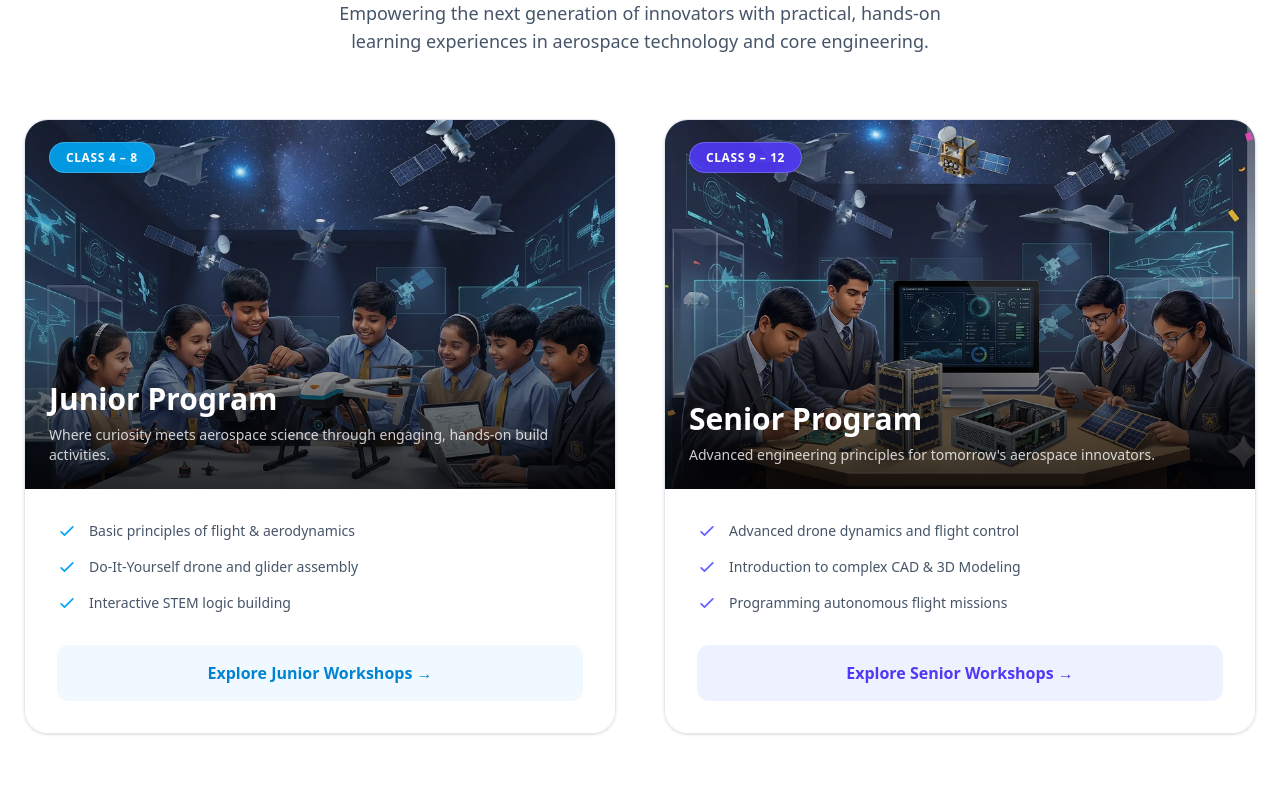
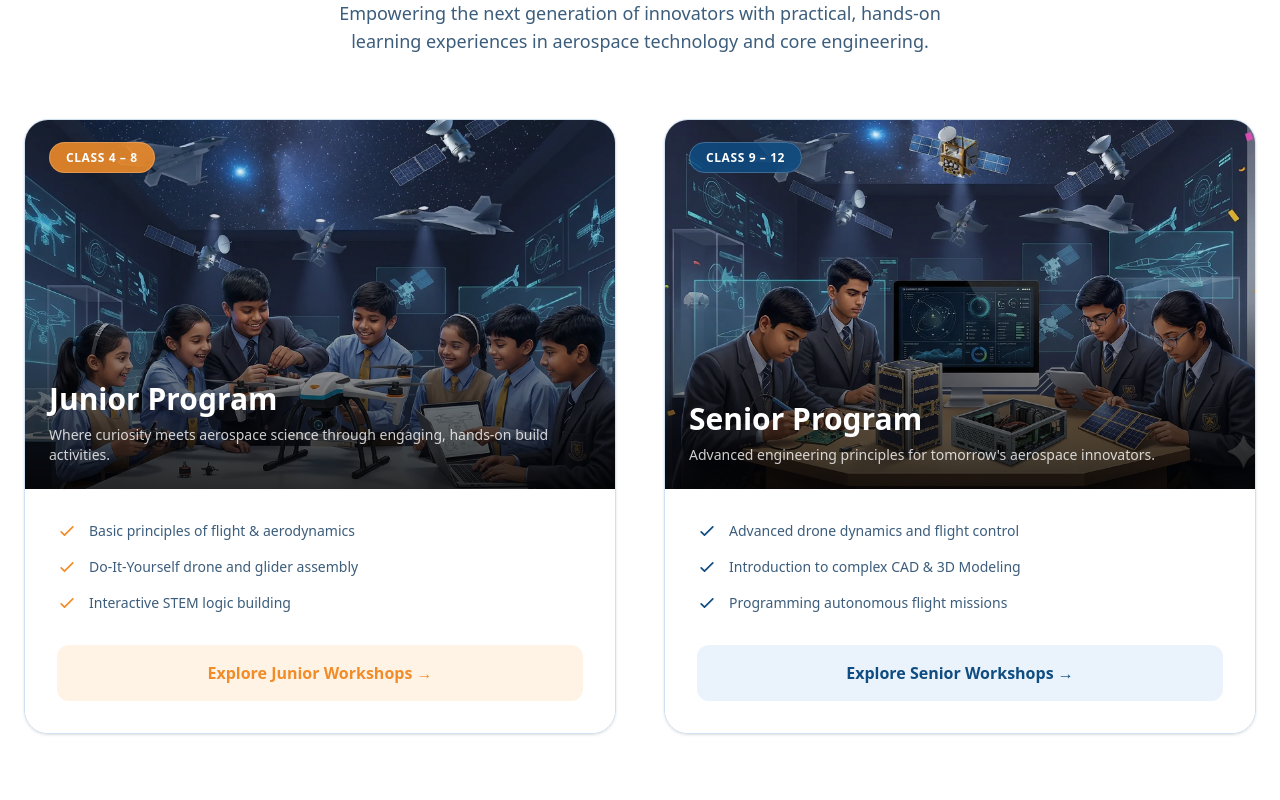
Before and after one commit to AmitVerma-01/AeroKodex-UI, a Next.js app: page / in a window 1280 px wide. Shown: the part 1000-1800 px from the top of the page. Built offline with nearby package versions, Linux system fonts and the light colour scheme.

Commit message:
new theme

```diff
--- a/src/app/auth/login/page.tsx
+++ b/src/app/auth/login/page.tsx
@@ -40,7 +40,7 @@ const LoginPage = () => {
         <div className="text-center mb-10">
           <Link href="/" className="inline-flex items-center space-x-2 mb-6">
             <div className="w-8 h-8 bg-primary rounded-sm flex items-center justify-center">
-              <span className="text-white font-bold text-xl dark:text-slate-900">A</span>
+              <span className="text-white font-bold text-xl">A</span>
             </div>
             <span className="font-bold text-xl tracking-tight text-foreground">AEROKODEX</span>
           </Link>
--- a/src/app/auth/register/page.tsx
+++ b/src/app/auth/register/page.tsx
@@ -123,7 +123,7 @@ const RegisterPage = () => {
         <div className="text-center mb-10">
           <Link href="/" className="inline-flex items-center space-x-2 mb-6">
             <div className="w-8 h-8 bg-primary rounded-sm flex items-center justify-center">
-              <span className="text-white font-bold text-xl dark:text-slate-900">A</span>
+              <span className="text-white font-bold text-xl">A</span>
             </div>
             <span className="font-bold text-xl tracking-tight text-foreground">AEROKODEX</span>
           </Link>
--- a/src/app/auth/reset/page.tsx
+++ b/src/app/auth/reset/page.tsx
@@ -66,7 +66,7 @@ const ResetPage = () => {
         <div className="text-center mb-10">
           <Link href="/" className="inline-flex items-center space-x-2 mb-6">
             <div className="w-8 h-8 bg-primary rounded-sm flex items-center justify-center">
-              <span className="text-white font-bold text-xl dark:text-slate-900">A</span>
+              <span className="text-white font-bold text-xl">A</span>
             </div>
             <span className="font-bold text-xl tracking-tight text-foreground">AEROKODEX</span>
           </Link>
--- a/src/app/globals.css
+++ b/src/app/globals.css
@@ -3,39 +3,69 @@
 @custom-variant dark (&:where(.dark, .dark *));
 
 :root {
-  --background: #fafbfc;
-  --foreground: #0f172a;
-  --primary: #003366;
-  --primary-accent: #004b93;
-  --secondary: #475569;
-  --accent: #0284c7;
-  --muted: #f1f5f9;
-  --border: #e2e8f0;
-  --surface: #ffffff;
-  --surface-alt: #f8fafc;
-  --card: #ffffff;
-  --card-hover: #f8fafc;
-  --input: #f1f5f9;
-  --nav-bg: rgba(255, 255, 255, 0.85);
-  --nav-border: rgba(226, 232, 240, 0.5);
+  /* Saffron + Blue + White theme tokens (edit these to re-theme app-wide) */
+  --brand-saffron: #f28c28;
+  --brand-saffron-soft: #fff3e6;
+  --brand-blue: #0f4c81;
+  --brand-blue-strong: #0b3a63;
+  --brand-blue-soft: #eaf2fb;
+  --brand-white: #ffffff;
+
+  --background: #f8fbff;
+  --foreground: #0b2239;
+  --primary: var(--brand-blue);
+  --primary-accent: var(--brand-blue-strong);
+  --secondary: #3c5d7b;
+  --accent: var(--brand-saffron);
+  --muted: var(--brand-blue-soft);
+  --border: #cfe0f2;
+  --surface: var(--brand-white);
+  --surface-alt: #f1f7ff;
+  --card: var(--brand-white);
+  --card-hover: #f6faff;
+  --input: #edf5ff;
+  --nav-bg: rgba(255, 255, 255, 0.9);
+  --nav-border: rgba(15, 76, 129, 0.2);
+
+  --program-junior: var(--brand-saffron);
+  --program-junior-soft: var(--brand-saffron-soft);
+  --program-senior: var(--brand-blue);
+  --program-senior-soft: var(--brand-blue-soft);
+
+  --hero-overlay-start: rgba(9, 27, 45, 0.9);
+  --hero-overlay-mid: rgba(15, 76, 129, 0.55);
+  --hero-overlay-end: rgba(15, 76, 129, 0.2);
+
+  --shadow-color: 15, 76, 129;
 }
 
 .dark {
-  --background: #0a0f1a;
-  --foreground: #e8edf5;
-  --primary: #38bdf8;
-  --primary-accent: #0ea5e9;
-  --secondary: #94a3b8;
-  --accent: #38bdf8;
-  --muted: #111827;
-  --border: #1e293b;
-  --surface: #0f172a;
-  --surface-alt: #111827;
-  --card: #111827;
-  --card-hover: #1e293b;
-  --input: #1e293b;
-  --nav-bg: rgba(10, 15, 26, 0.85);
-  --nav-border: rgba(30, 41, 59, 0.5);
+  --background: #061321;
+  --foreground: #ebf3ff;
+  --primary: #79b5e8;
+  --primary-accent: #9ac7ef;
+  --secondary: #9eb6ce;
+  --accent: #ffae4a;
+  --muted: #0f2032;
+  --border: #1e3954;
+  --surface: #0b1c2e;
+  --surface-alt: #0a1828;
+  --card: #0e2237;
+  --card-hover: #11304d;
+  --input: #0f2a43;
+  --nav-bg: rgba(6, 19, 33, 0.88);
+  --nav-border: rgba(121, 181, 232, 0.25);
+
+  --program-junior: #ffbf6f;
+  --program-junior-soft: rgba(255, 191, 111, 0.14);
+  --program-senior: #79b5e8;
+  --program-senior-soft: rgba(121, 181, 232, 0.14);
+
+  --hero-overlay-start: rgba(4, 15, 26, 0.93);
+  --hero-overlay-mid: rgba(11, 58, 99, 0.62);
+  --hero-overlay-end: rgba(8, 38, 66, 0.26);
+
+  --shadow-color: 121, 181, 232;
 }
 
 @theme inline {
@@ -52,6 +82,14 @@
   --color-card: var(--card);
   --color-card-hover: var(--card-hover);
   --color-input: var(--input);
+  --color-brand-saffron: var(--brand-saffron);
+  --color-brand-blue: var(--brand-blue);
+  --color-brand-blue-soft: var(--brand-blue-soft);
+  --color-brand-white: var(--brand-white);
+  --color-program-junior: var(--program-junior);
+  --color-program-junior-soft: var(--program-junior-soft);
+  --color-program-senior: var(--program-senior);
+  --color-program-senior-soft: var(--program-senior-soft);
   --font-sans: var(--font-geist-sans), 'Inter', system-ui, sans-serif;
   --font-mono: var(--font-geist-mono);
 }
@@ -93,11 +131,7 @@ body {
 
 .hover-lift:hover {
   transform: translateY(-6px);
-  box-shadow: 0 20px 40px -12px rgba(0, 51, 102, 0.1);
-}
-
-.dark .hover-lift:hover {
-  box-shadow: 0 20px 40px -12px rgba(56, 189, 248, 0.08);
+  box-shadow: 0 20px 40px -12px rgba(var(--shadow-color), 0.14);
 }
 
 /* ───── Typography ───── */
@@ -112,6 +146,51 @@ h1, h2, h3 {
   background: linear-gradient(135deg, var(--primary) 0%, var(--accent) 100%);
   -webkit-background-clip: text;
   -webkit-text-fill-color: transparent;
+}
+
+.hero-overlay {
+  background: linear-gradient(
+    90deg,
+    var(--hero-overlay-start) 0%,
+    var(--hero-overlay-mid) 55%,
+    var(--hero-overlay-end) 100%
+  );
+}
+
+.program-chip-junior {
+  background: color-mix(in srgb, var(--program-junior) 88%, transparent);
+}
+
+.program-chip-senior {
+  background: color-mix(in srgb, var(--program-senior) 88%, transparent);
+}
+
+.program-check-junior {
+  color: var(--program-junior);
+}
+
+.program-check-senior {
+  color: var(--program-senior);
+}
+
+.program-cta-junior {
+  background: var(--program-junior-soft);
+  color: var(--program-junior);
+}
+
+.program-cta-junior:hover {
+  background: var(--program-junior);
+  color: var(--brand-white);
+}
+
+.program-cta-senior {
+  background: var(--program-senior-soft);
+  color: var(--program-senior);
+}
+
+.program-cta-senior:hover {
+  background: var(--program-senior);
+  color: var(--brand-white);
 }
 
 /* ───── Animations ───── */
--- a/src/app/page.tsx
+++ b/src/app/page.tsx
@@ -22,16 +22,16 @@ export default function Home() {
           <div className="grid grid-cols-1 md:grid-cols-2 gap-8 lg:gap-12 mt-12">
             {/* Junior Program */}
             <div className="group relative rounded-3xl overflow-hidden border border-border shadow-sm hover:shadow-xl transition-all duration-500 hover:-translate-y-1">
-              <div className="aspect-[16/10] relative overflow-hidden bg-slate-100 dark:bg-slate-800">
+              <div className="aspect-16/10 relative overflow-hidden bg-muted">
                 <Image
                   src="/CoverImage-AeroKodex-Junior1.webp"
                   alt="AeroKodex Junior Program"
                   fill
                   className="object-cover transition-transform duration-700 group-hover:scale-105"
                 />
-                <div className="absolute inset-0 bg-gradient-to-t from-black/80 via-black/20 to-transparent" />
+                <div className="absolute inset-0 bg-linear-to-t from-black/80 via-black/20 to-transparent" />
                 <div className="absolute top-6 left-6">
-                  <span className="px-4 py-1.5 rounded-full bg-sky-500/90 text-white text-xs font-bold uppercase tracking-wider backdrop-blur-sm border border-white/20">
+                  <span className="px-4 py-1.5 rounded-full program-chip-junior text-white text-xs font-bold uppercase tracking-wider backdrop-blur-sm border border-white/20">
                     Class 4 – 8
                   </span>
                 </div>
@@ -48,12 +48,12 @@ export default function Home() {
                     "Interactive STEM logic building",
                   ].map((item, i) => (
                     <li key={i} className="flex items-start text-sm text-secondary">
-                      <svg className="w-5 h-5 text-sky-500 mr-3 shrink-0" fill="none" stroke="currentColor" viewBox="0 0 24 24"><path strokeLinecap="round" strokeLinejoin="round" strokeWidth={2} d="M5 13l4 4L19 7" /></svg>
+                      <svg className="w-5 h-5 program-check-junior mr-3 shrink-0" fill="none" stroke="currentColor" viewBox="0 0 24 24"><path strokeLinecap="round" strokeLinejoin="round" strokeWidth={2} d="M5 13l4 4L19 7" /></svg>
                       {item}
                     </li>
                   ))}
                 </ul>
-                <Link href="/workshops" className="mt-auto w-full py-4 text-center rounded-xl bg-sky-50 text-sky-600 dark:bg-sky-500/10 dark:text-sky-400 font-bold hover:bg-sky-500 hover:text-white transition-colors">
+                <Link href="/workshops" className="mt-auto w-full py-4 text-center rounded-xl font-bold transition-colors program-cta-junior">
                   Explore Junior Workshops →
                 </Link>
               </div>
@@ -61,16 +61,16 @@ export default function Home() {
 
             {/* Senior Program */}
             <div className="group relative rounded-3xl overflow-hidden border border-border shadow-sm hover:shadow-xl transition-all duration-500 hover:-translate-y-1">
-              <div className="aspect-[16/10] relative overflow-hidden bg-slate-100 dark:bg-slate-800">
+              <div className="aspect-16/10 relative overflow-hidden bg-muted">
                 <Image
                   src="/CoverImage-AeroKodex-Senior1.webp"
                   alt="AeroKodex Senior Program"
                   fill
                   className="object-cover transition-transform duration-700 group-hover:scale-105"
                 />
-                <div className="absolute inset-0 bg-gradient-to-t from-black/80 via-black/20 to-transparent" />
+                <div className="absolute inset-0 bg-linear-to-t from-black/80 via-black/20 to-transparent" />
                 <div className="absolute top-6 left-6">
-                  <span className="px-4 py-1.5 rounded-full bg-indigo-600/90 text-white text-xs font-bold uppercase tracking-wider backdrop-blur-sm border border-white/20">
+                  <span className="px-4 py-1.5 rounded-full program-chip-senior text-white text-xs font-bold uppercase tracking-wider backdrop-blur-sm border border-white/20">
                     Class 9 – 12
                   </span>
                 </div>
@@ -87,12 +87,12 @@ export default function Home() {
                     "Programming autonomous flight missions",
                   ].map((item, i) => (
                     <li key={i} className="flex items-start text-sm text-secondary">
-                      <svg className="w-5 h-5 text-indigo-500 mr-3 shrink-0" fill="none" stroke="currentColor" viewBox="0 0 24 24"><path strokeLinecap="round" strokeLinejoin="round" strokeWidth={2} d="M5 13l4 4L19 7" /></svg>
+                      <svg className="w-5 h-5 program-check-senior mr-3 shrink-0" fill="none" stroke="currentColor" viewBox="0 0 24 24"><path strokeLinecap="round" strokeLinejoin="round" strokeWidth={2} d="M5 13l4 4L19 7" /></svg>
                       {item}
                     </li>
                   ))}
                 </ul>
-                <Link href="/workshops" className="mt-auto w-full py-4 text-center rounded-xl bg-indigo-50 text-indigo-600 dark:bg-indigo-500/10 dark:text-indigo-400 font-bold hover:bg-indigo-600 hover:text-white transition-colors">
+                <Link href="/workshops" className="mt-auto w-full py-4 text-center rounded-xl font-bold transition-colors program-cta-senior">
                   Explore Senior Workshops →
                 </Link>
               </div>
@@ -129,7 +129,7 @@ export default function Home() {
               ))}
             </ul>
           </div>
-          <div className="flex-1 bg-card rounded-sm p-8 min-h-[300px] flex items-center justify-center border border-border">
+          <div className="flex-1 bg-card rounded-sm p-8 min-h-75 flex items-center justify-center border border-border">
             <div className="text-center">
               <span className="text-[10px] uppercase tracking-[0.2em] text-secondary font-bold block mb-2">Facility Spotlight</span>
               <div className="text-2xl font-bold text-primary">Kushinagar Research Hub</div>
@@ -164,7 +164,7 @@ export default function Home() {
                 Request a Quote
               </Link>
             </div>
-            <div className="rounded-[2rem] overflow-hidden border border-border shadow-sm bg-gradient-to-br from-accent/10 via-surface to-white dark:from-white/5 dark:via-slate-950/10 dark:to-slate-950/0">
+            <div className="rounded-4xl overflow-hidden border border-border shadow-sm bg-linear-to-br from-accent/10 via-surface to-background">
               <div className="p-12">
                 <div className="text-sm uppercase tracking-[0.3em] text-secondary font-bold mb-4">Fast Quote Support</div>
                 <div className="text-3xl font-extrabold text-foreground mb-6">AeroKodex Quote Desk</div>
--- a/src/components/Footer.tsx
+++ b/src/components/Footer.tsx
@@ -8,7 +8,7 @@ const Footer = () => {
         <div className="space-y-6">
           <Link href="/" className="flex items-center space-x-2">
             <div className="w-8 h-8 bg-accent rounded-sm flex items-center justify-center">
-              <span className="text-white font-bold text-xl dark:text-slate-900">A</span>
+              <span className="text-white font-bold text-xl">A</span>
             </div>
             <span className="font-bold text-xl tracking-tight">AEROKODEX</span>
           </Link>
--- a/src/components/Navbar.tsx
+++ b/src/components/Navbar.tsx
@@ -58,7 +58,7 @@ const Navbar = () => {
         {/* Logo */}
         <Link href="/" className="flex items-center space-x-2 group">
           <div className="w-8 h-8 bg-primary rounded-sm flex items-center justify-center transition-smooth group-hover:scale-105">
-            <span className="text-white font-bold text-xl dark:text-slate-900">A</span>
+            <span className="text-white font-bold text-xl">A</span>
           </div>
           <div className="flex flex-col">
             <span className={`font-bold text-lg leading-none tracking-tight transition-smooth ${logoTextColor}`}>AEROKODEX</span>
@@ -89,7 +89,7 @@ const Navbar = () => {
                 <div className="w-6 h-6 bg-primary rounded-full flex items-center justify-center">
                   <span className="text-white text-xs font-bold">{user?.username?.[0]?.toUpperCase()}</span>
                 </div>
-                <span className="hidden lg:inline max-w-[120px] truncate">{user?.username}</span>
+                <span className="hidden lg:inline max-w-30 truncate">{user?.username}</span>
                 <svg className="w-4 h-4 opacity-50" fill="none" stroke="currentColor" viewBox="0 0 24 24">
                   <path strokeLinecap="round" strokeLinejoin="round" strokeWidth={2} d="M19 9l-7 7-7-7" />
                 </svg>
@@ -133,7 +133,7 @@ const Navbar = () => {
                 className={`px-5 py-2 rounded-sm border font-semibold uppercase tracking-wider text-sm transition-smooth ${
                   showSurfaceNav
                     ? 'border-primary text-primary hover:bg-primary hover:text-white'
-                    : 'border-white/40 text-white hover:bg-white hover:text-slate-900'
+                    : 'border-white/40 text-white hover:bg-white hover:text-primary-accent'
                 }`}
               >
                 Contact
```
Also changed, not shown: src/app/about/page.tsx (+4 -4 lines), src/app/projects/[slug]/page.tsx (+4 -4 lines), src/app/workshops/[slug]/page.tsx (+4 -4 lines), src/app/workshops/page.tsx (+12 -12 lines), src/components/Hero.tsx (+4 -4 lines).
